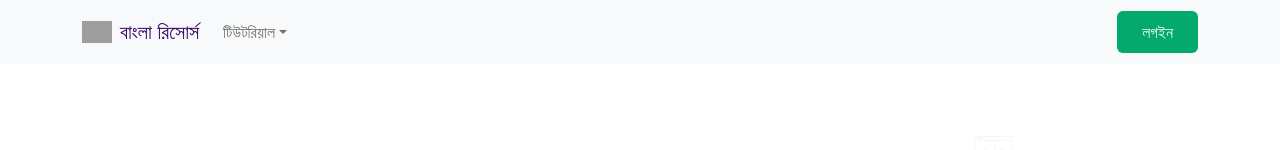
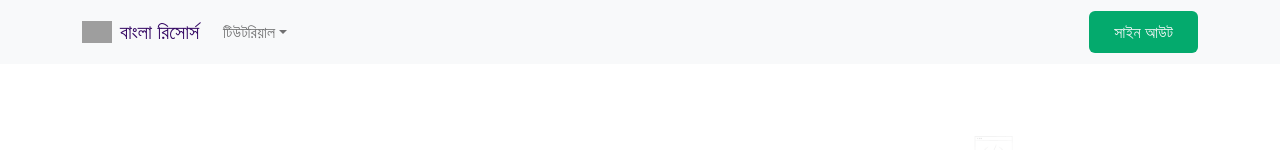
Before and after one commit to crescentpartha/Bangla-EdTech-Resources, a React (Create React App) app in the folder bangla-resources/: page / in a window 1280 px wide. Shown: the top 150 px of the page. Built offline with nearby package versions, Linux system fonts and the light colour scheme; no server answers; grey boxes are pictures that could not be loaded.

Commit message:
Implement SignOut using react-firebase-hooks

```diff
--- a/bangla-resources/src/components/SharedPages/Header/Header.js
+++ b/bangla-resources/src/components/SharedPages/Header/Header.js
@@ -1,9 +1,18 @@
 import React from 'react';
 import { Link } from 'react-router-dom';
 import { Container, Nav, Navbar, NavDropdown } from 'react-bootstrap';
+import { useAuthState } from 'react-firebase-hooks/auth';
+import { signOut } from 'firebase/auth';
+import auth from '../../../firebase.init';
 import image from '../../../images/logo.png';
 
 const Header = () => {
+    const [user] = useAuthState(auth);
+
+    const logout = () => {
+        signOut(auth);
+    }
+
     return (
         <div>
             <Navbar collapseOnSelect expand="lg" sticky="top" bg="light" variant="light">
@@ -21,7 +30,10 @@ const Header = () => {
                             </NavDropdown>
                         </Nav>
                         <Nav>
-                            <Nav.Link style={{backgroundColor: '#04AA6D'}} className='btn px-4 text-light' as={Link} to="/login">লগইন</Nav.Link>
+                            {
+                                user ? <Nav.Link style={{backgroundColor: '#04AA6D'}} className='btn px-4 text-light' as={Link} to="/login" onClick={logout}>সাইন আউট</Nav.Link>
+                                : <Nav.Link style={{backgroundColor: '#04AA6D'}} className='btn px-4 text-light' as={Link} to="/login">লগইন</Nav.Link>
+                            }
                         </Nav>
                     </Navbar.Collapse>
                 </Container>
```
